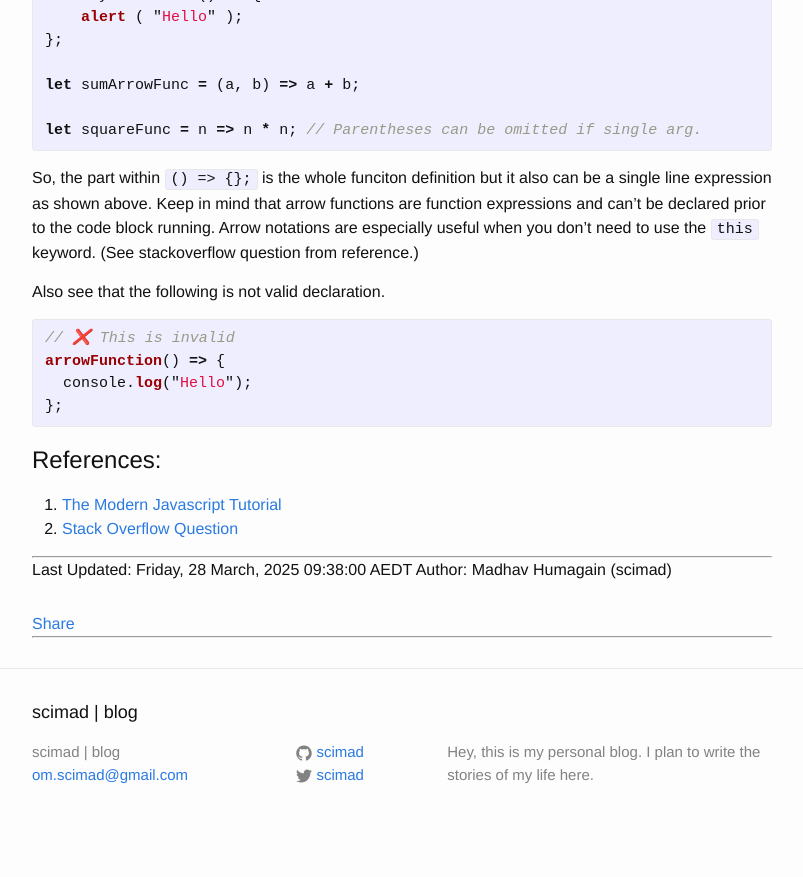
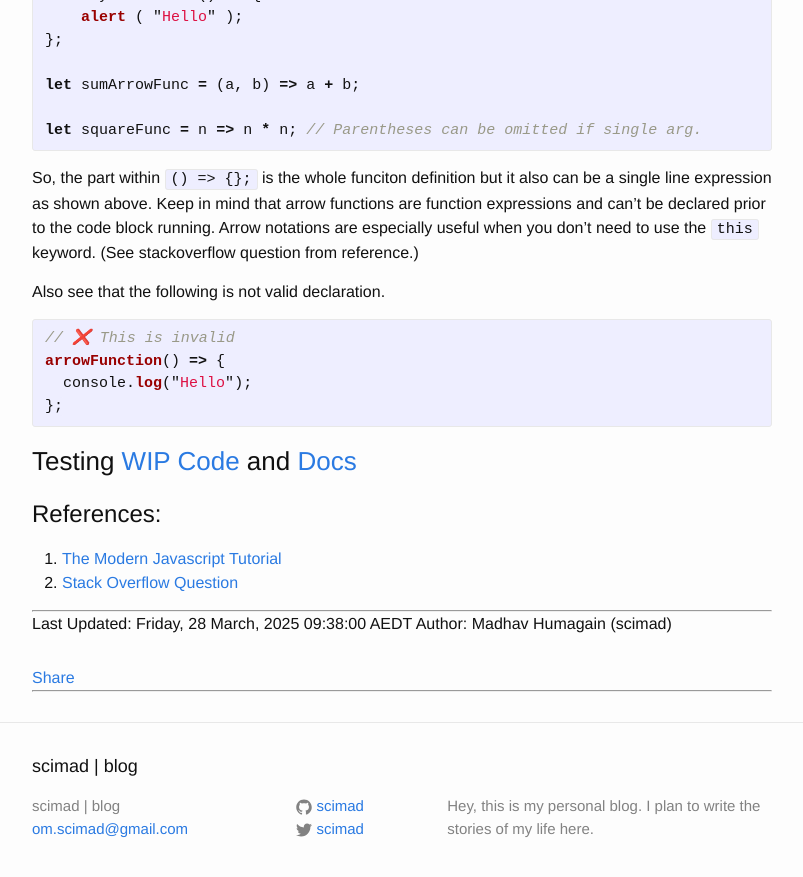
Before and after one commit to scimad/scimad.github.io, a Jekyll site: the page built from _posts/programming/js/2025-03-28-javascript-at-32.markdown, in a window 1280 px wide and 900 px high, scrolled down 1903 px. Shown: the top 877 px of the window, without its empty margins (238-1041 px from the left). Built offline with Jekyll 4.4.1, drawn with Linux system fonts in a browser that asks for light colours; before the commit the page ends 2749 px from its top, so only the background shows below that.

Commit message:
add wip for testing

```diff
--- a/_posts/programming/js/2025-03-28-javascript-at-32.markdown
+++ b/_posts/programming/js/2025-03-28-javascript-at-32.markdown
@@ -99,6 +99,7 @@ arrowFunction() => {
 };
 {%endhighlight%}
 
+### Testing [WIP Code](https://github.com/scimad/learning-node/tree/master/2025/automated-tests) and [Docs](https://javascript.info/testing-mocha)
 
 
 # References:
```
